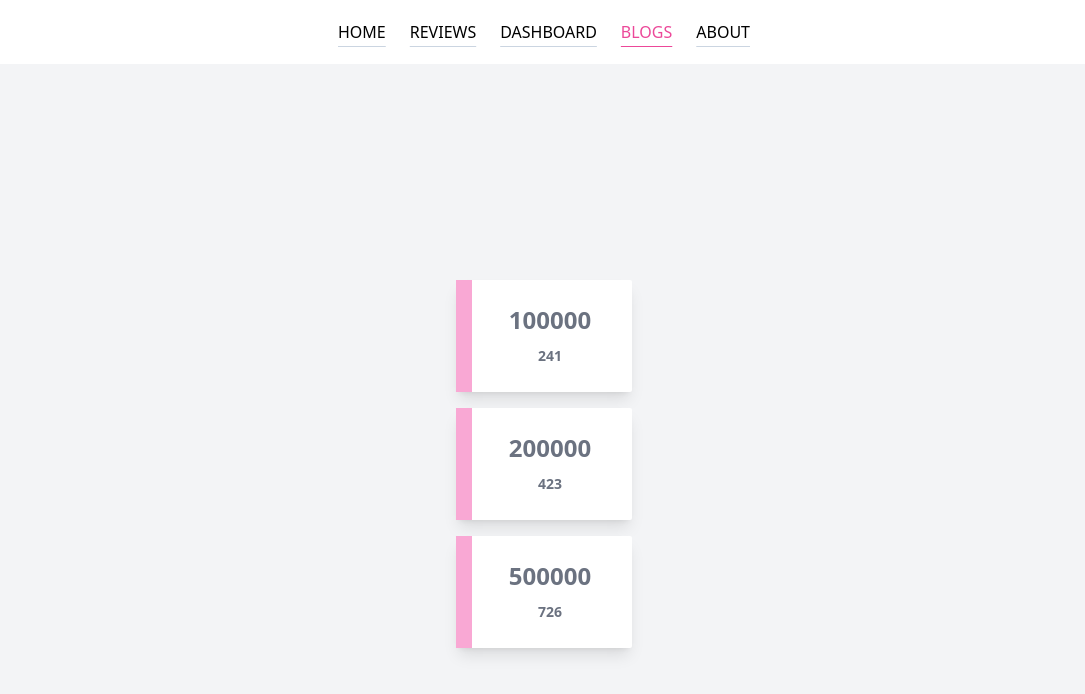
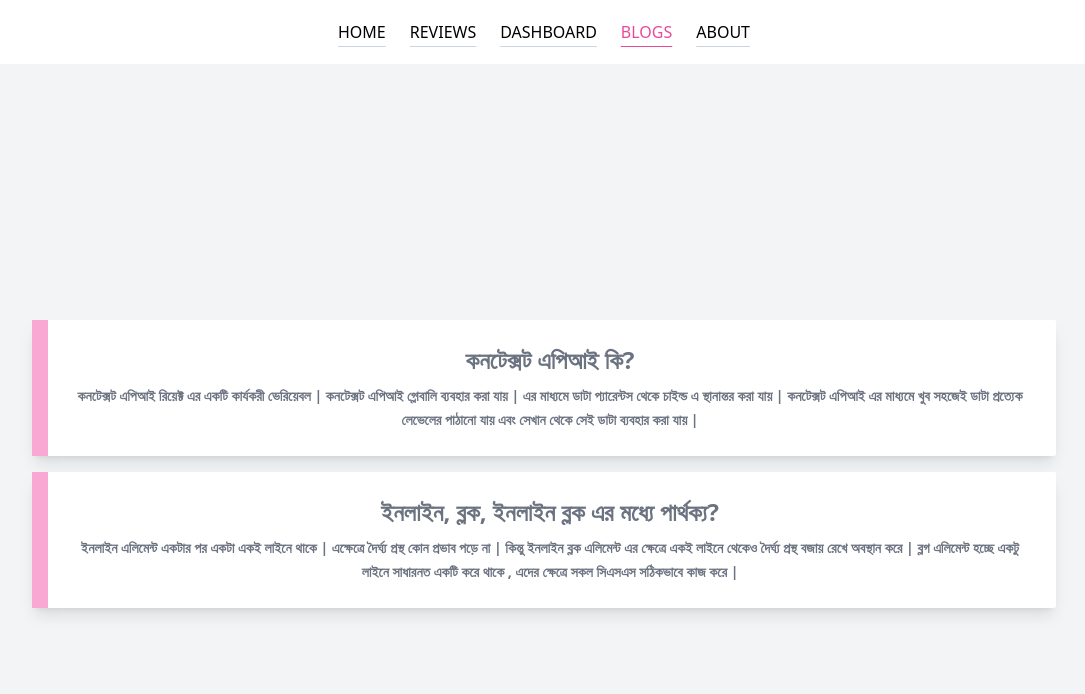
Before and after one commit to monirakibul/laptop-mela, a React (Create React App) app: page /blogs in a window 1280 px wide. Shown: the top 694 px of the page, without its empty margins (96-1181 px from the left). Built offline with nearby package versions, Linux system fonts and the light colour scheme.

Commit message:
Completed

```diff
--- a/public/blog.json
+++ b/public/blog.json
@@ -1,17 +1,12 @@
 [
     {
         "id": "1",
-        "title": 100000,
-        "body": 241
+        "title": "কনটেক্সট এপিআই কি?",
+        "body": "কনটেক্সট এপিআই রিয়েক্ট এর একটি কার্যকরী ভেরিয়েবল  | কনটেক্সট এপিআই গ্লোবালি ব্যবহার করা যায় | এর মাধ্যমে ডাটা প্যারেন্টস থেকে  চাইল্ড  এ স্থানান্তর করা যায় | কনটেক্সট এপিআই  এর মাধ্যমে খুব সহজেই ডাটা প্রত্যেক লেভেলের পাঠানো যায় এবং সেখান থেকে সেই ডাটা ব্যবহার  করা যায় |"
     },
     {
         "id": "2",
-        "title": 200000,
-        "body": 423
-    },
-    {
-        "id": "3",
-        "title": 500000,
-        "body": 726
+        "title": "ইনলাইন,  ব্লক,   ইনলাইন  ব্লক  এর মধ্যে পার্থক্য?",
+        "body": "ইনলাইন এলিমেন্ট একটার পর একটা একই লাইনে  থাকে |  এক্ষেত্রে  দৈর্ঘ্য প্রস্থ কোন প্রভাব পড়ে না |  কিন্তু ইনলাইন ব্লক এলিমেন্ট এর ক্ষেত্রে  একই লাইনে থেকেও দৈর্ঘ্য প্রস্থ  বজায় রেখে অবস্থান করে |  ব্লগ এলিমেন্ট হচ্ছে একটু লাইনে সাধারনত একটি করে থাকে ,  এদের ক্ষেত্রে সকল সিএসএস  সঠিকভাবে কাজ করে | "
     }
 ]
--- a/src/components/About/About.js
+++ b/src/components/About/About.js
@@ -3,7 +3,7 @@ import React from 'react';
 const About = () => {
     return (
         <div className='h-screen bg-gray-100'>
-            About
+
         </div>
     );
 };
--- a/src/components/Blogs/Blogs.js
+++ b/src/components/Blogs/Blogs.js
@@ -13,7 +13,7 @@ const Blogs = () => {
 
     return (
         <div class="h-screen flex items-center justify-center bg-gray-100">
-            <div class="grid grid-cols-12 max-w-5xl gap-4">
+            <div class="grid grid-cols-2 max-w-5xl gap-4">
                 {
                     blogs.map(blog => <Blog key={blog.id} blog={blog}></Blog>)
                 }
```
Also changed, not shown: 2 other files (tests, documents, lock files or other folders).
